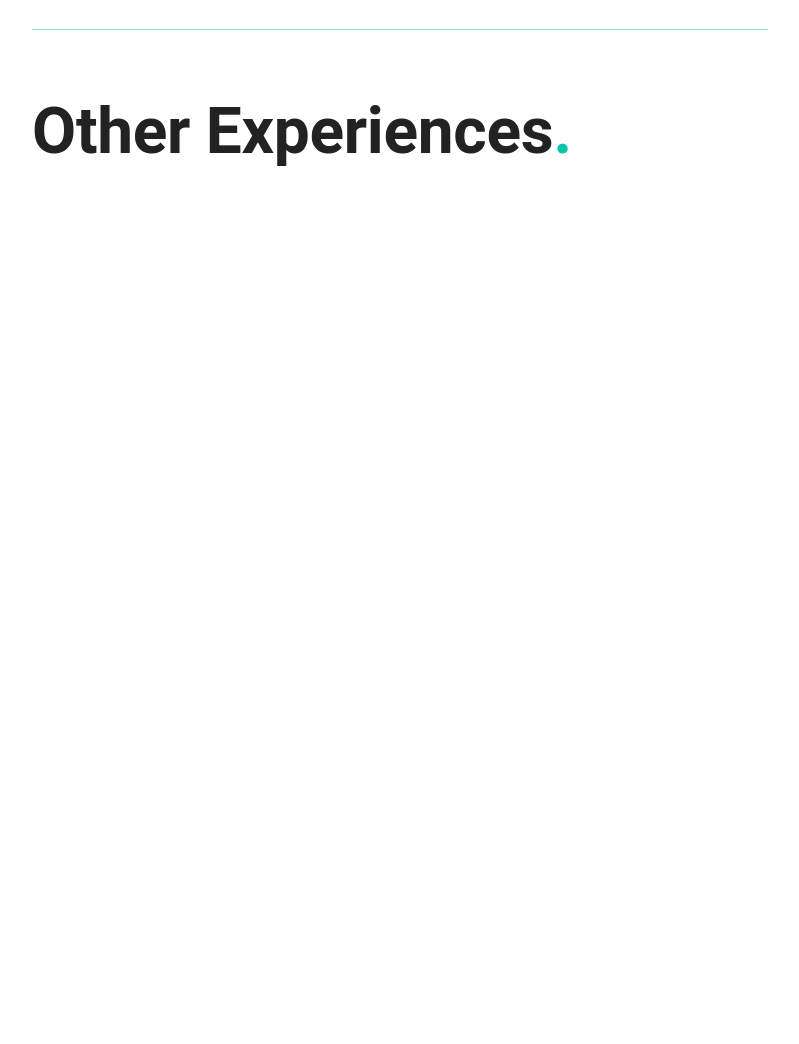
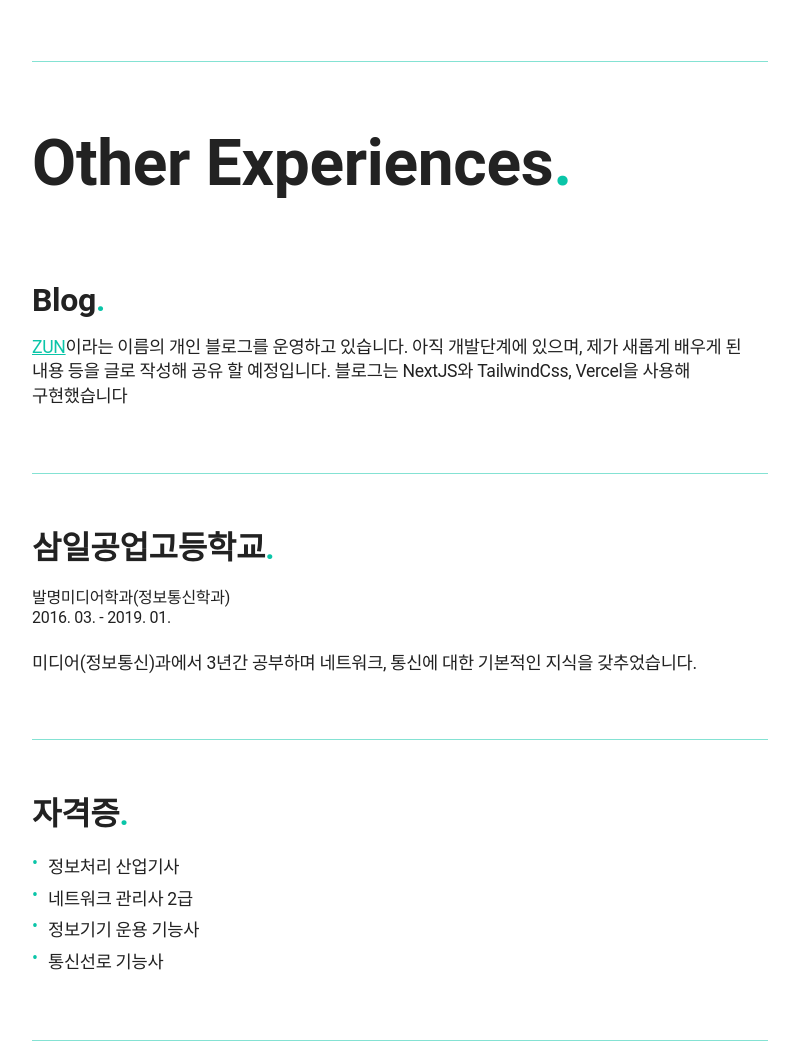
Before and after one commit to northfacegawd/northfacegawd.github.io, a Gatsby site: page / in a window 1280 px wide. Shown: the part 6369-7413 px from the top of the page, without its empty margins (240-1039 px from the left). Before the commit the page ends 6602 px from the top, so only its background shows below. Built offline with nearby package versions, Linux system fonts and the light colour scheme; Gatsby itself is replaced by a stand-in of ours.

Commit message:
feat: other experience

```diff
--- a/src/components/OtherWorkExperience.tsx
+++ b/src/components/OtherWorkExperience.tsx
@@ -1,5 +1,14 @@
 import React from 'react';
-import { Section, SubTitle, Mark } from '../styles/index.style';
+import {
+  Section,
+  SubTitle,
+  Mark,
+  Other,
+  WorkName,
+  WorkList,
+  WorkDesc,
+} from '../styles/index.style';
+import Anchor from './Anchor';
 
 export default function OtherWorkExperience() {
   return (
@@ -7,6 +16,42 @@ export default function OtherWorkExperience() {
       <SubTitle>
         Other Experiences<Mark>.</Mark>
       </SubTitle>
+      <Other>
+        <WorkName>
+          Blog<Mark>.</Mark>
+        </WorkName>
+        <WorkDesc>
+          <Anchor href="https://www.yongjun-blog.com/">ZUN</Anchor>
+          이라는 이름의 개인 블로그를 운영하고 있습니다. 아직 개발단계에 있으며,
+          제가 새롭게 배우게 된 내용 등을 글로 작성해 공유 할 예정입니다.
+          블로그는 NextJS와 TailwindCss, Vercel을 사용해 구현했습니다
+        </WorkDesc>
+      </Other>
+      <Other>
+        <WorkName>
+          삼일공업고등학교<Mark>.</Mark>
+        </WorkName>
+        <span className="role">발명미디어학과(정보통신학과)</span>
+        <span className="time">
+          <time dateTime="2016-03">2016. 03.</time> -{' '}
+          <time dateTime="2019-01">2019. 01.</time>
+        </span>
+        <WorkDesc>
+          미디어(정보통신)과에서 3년간 공부하며 네트워크, 통신에 대한 기본적인
+          지식을 갖추었습니다.
+        </WorkDesc>
+      </Other>
+      <Other>
+        <WorkName>
+          자격증<Mark>.</Mark>
+        </WorkName>
+        <WorkList>
+          <li>정보처리 산업기사</li>
+          <li>네트워크 관리사 2급</li>
+          <li>정보기기 운용 기능사</li>
+          <li>통신선로 기능사</li>
+        </WorkList>
+      </Other>
     </Section>
   );
 }
--- a/src/components/Skills.tsx
+++ b/src/components/Skills.tsx
@@ -41,8 +41,10 @@ export default function Skils() {
           </li>
           <li>커뮤니케이션은 적은 것보다는 많은게 좋다고 믿습니다.</li>
           <li>
-            디자인, 기획 부서와의 협업으로 인해 부서간 소통에도 차질이 없습니다.
+            디자인, 기획, 마케팅 부서와의 협업 경험으로 인해 부서간 소통에도
+            차질이 없습니다.
           </li>
+          <li>협업툴로 Slack, 이슈 트래커로 Jira를 사용하고 있습니다.</li>
         </WorkList>
       </Other>
       <Other>
--- a/src/styles/index.style.ts
+++ b/src/styles/index.style.ts
@@ -68,18 +68,27 @@ export const RowRight = styled.div`
 export const WorkName = styled.h3`
   font-size: 2rem;
   margin: 0 0 1rem;
+  @media (max-width: 900px) {
+    font-size: 1.5rem;
+  }
 `;
 
 export const WorkTitle = styled.h5`
   font-size: 1.3rem;
   margin: 0 0 0.5rem;
   color: #333;
+  @media (max-width: 900px) {
+    font-size: 1.2rem;
+  }
 `;
 
 export const WorkDesc = styled.p`
   margin: 0 0 1rem;
   font-size: 1.1rem;
   line-height: 1.4;
+  @media (max-width: 900px) {
+    font-size: 1rem;
+  }
 `;
 
 export const WorkList = styled.ul`
@@ -98,6 +107,9 @@ export const WorkList = styled.ul`
       color: var(--primary-color-1000);
     }
   }
+  @media (max-width: 900px) {
+    font-size: 1rem;
+  }
 `;
 
 export const Project = styled.div`
```
